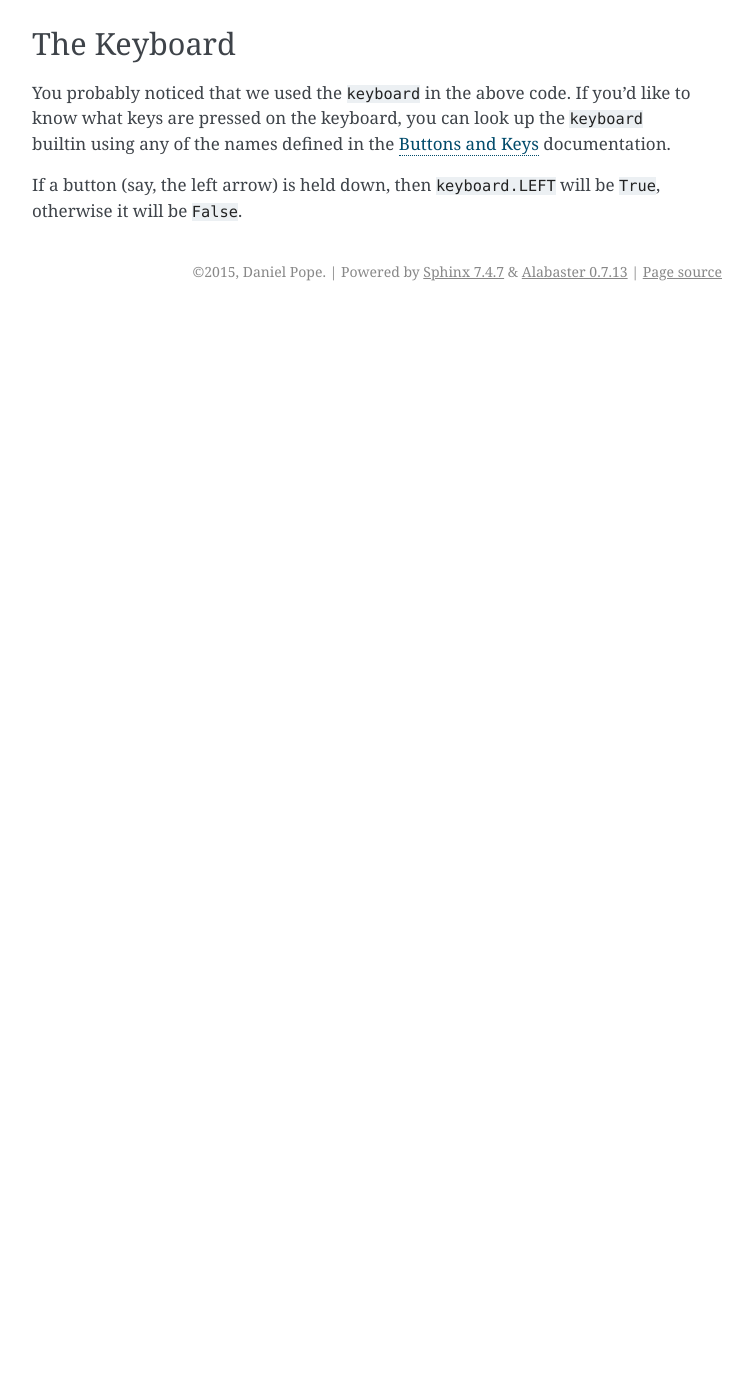
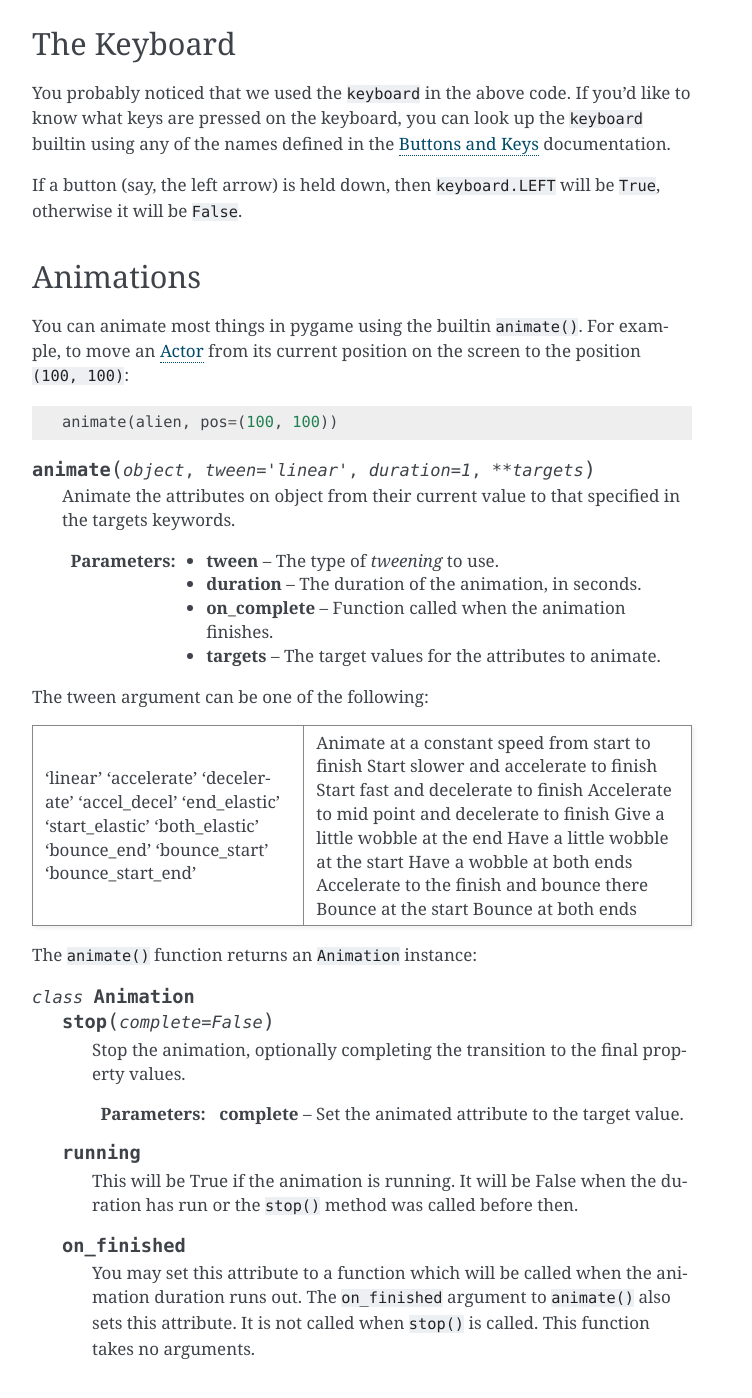
Before and after one commit to lordmauve/pgzero, a Sphinx documentation site: the page built from doc/builtins.rst, in a window 1280 px wide and 1400 px high, scrolled down 5608 px. Shown: the whole window, without its empty margins (388-1140 px from the left). Built offline with Sphinx 7.4.7, drawn with Linux system fonts in a browser that asks for light colours; before the commit the page ends 5919 px from its top, so only the background shows below that; some of the changed text lies outside the part shown.

Commit message:
document animation and improve the API a little also fix a bug in constants.py

```diff
--- a/doc/builtins.rst
+++ b/doc/builtins.rst
@@ -255,6 +255,8 @@ referring to a time value and not a count of things.)
         ``schedule_interval()``.
 
 
+.. _actor:
+
 Actors
 ------
 
@@ -304,3 +306,62 @@ If a button (say, the left arrow) is held down, then ``keyboard.LEFT`` will
 be ``True``, otherwise it will be ``False``.
 
 .. _`Buttons and Keys`: hooks.html#buttons-and-keys
+
+
+Animations
+----------
+
+You can animate most things in pygame using the builtin ``animate()``. For
+example, to move an :ref:`Actor <actor>` from its current position on the
+screen to the position ``(100, 100)``::
+
+    animate(alien, pos=(100, 100))
+
+.. function:: animate(object, tween='linear', duration=1, **targets)
+
+    Animate the attributes on object from their current value to that
+    specified in the targets keywords.
+
+    :param tween: The type of *tweening* to use.
+    :param duration: The duration of the animation, in seconds.
+    :param on_complete: Function called when the animation finishes.
+    :param targets: The target values for the attributes to animate.
+
+The tween argument can be one of the following:
+
++--------------------+------------------------------------------------------+
+| 'linear'           | Animate at a constant speed from start to finish     |
+| 'accelerate'       | Start slower and accelerate to finish                |
+| 'decelerate'       | Start fast and decelerate to finish                  |
+| 'accel_decel'      | Accelerate to mid point and decelerate to finish     |
+| 'end_elastic'      | Give a little wobble at the end                      |
+| 'start_elastic'    | Have a little wobble at the start                    |
+| 'both_elastic'     | Have a wobble at both ends                           |
+| 'bounce_end'       | Accelerate to the finish and bounce there            |
+| 'bounce_start'     | Bounce at the start                                  |
+| 'bounce_start_end' | Bounce at both ends                                  |
++--------------------+------------------------------------------------------+
+
+The ``animate()`` function returns an ``Animation`` instance:
+
+.. class:: Animation
+
+    .. method:: stop(complete=False)
+
+        Stop the animation, optionally completing the transition to the final
+        property values.
+
+        :param complete: Set the animated attribute to the target value.
+
+    .. attribute:: running
+
+        This will be True if the animation is running. It will be False
+        when the duration has run or the ``stop()`` method was called before
+        then.
+
+    .. attribute:: on_finished
+
+        You may set this attribute to a function which will be called
+        when the animation duration runs out. The ``on_finished`` argument
+        to ``animate()`` also sets this attribute. It is not called when
+        ``stop()`` is called. This function takes no arguments.
```
Also changed, not shown: 4 other files.
